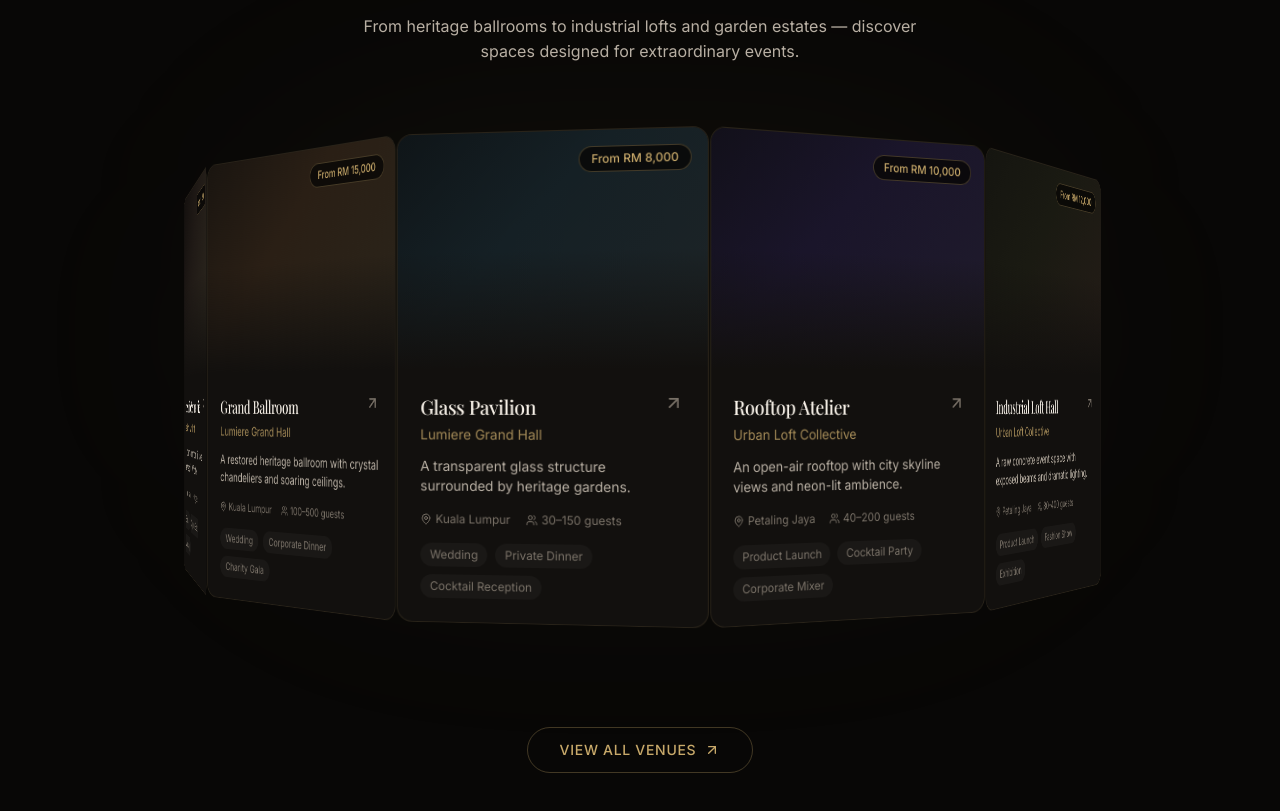
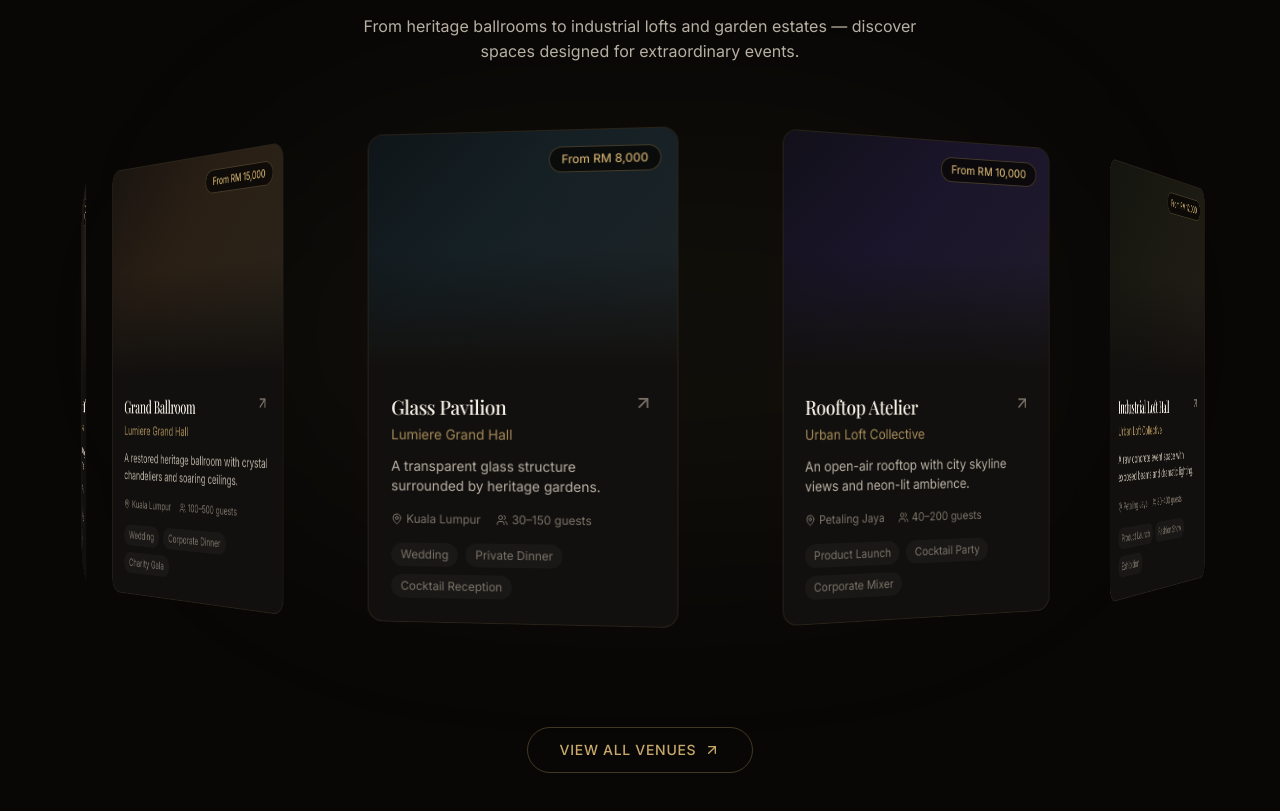
Before and after one commit to MuhdAqmarr/LumiSpace, a Next.js app: page / in a window 1280 px wide. Shown: the part 1032-1843 px from the top of the page. Built offline with nearby package versions, Linux system fonts and the light colour scheme; a web font is replaced by a local one.

Commit message:
style: increase 3D carousel radius to add space between cards

```diff
--- a/src/components/public/FeaturedVenueGrid.tsx
+++ b/src/components/public/FeaturedVenueGrid.tsx
@@ -14,7 +14,7 @@ import { useGsap } from "@/components/motion/GsapProvider";
 // Desktop 3D settings
 const TOTAL_ITEMS = 12; // 6 venues duplicated
 const ANGLE_STEP = 360 / TOTAL_ITEMS;
-const RADIUS = 600; // Calculated based on 320px width
+const RADIUS = 800; // Increased radius to add space between cards
 
 export default function FeaturedVenueGrid() {
   const { prefersReducedMotion } = useGsap();
@@ -188,7 +188,7 @@ export default function FeaturedVenueGrid() {
             <div
               ref={cylinderRef}
               className="relative w-full h-full"
-              style={{ transformStyle: "preserve-3d", transform: "translateZ(-600px)" }}
+              style={{ transformStyle: "preserve-3d", transform: "translateZ(-800px)" }}
             >
               {carouselItems.map((venue, i) => (
                 <VenueCardNode key={`3d-${i}`} venue={venue} index={i} is3D={true} />
```
